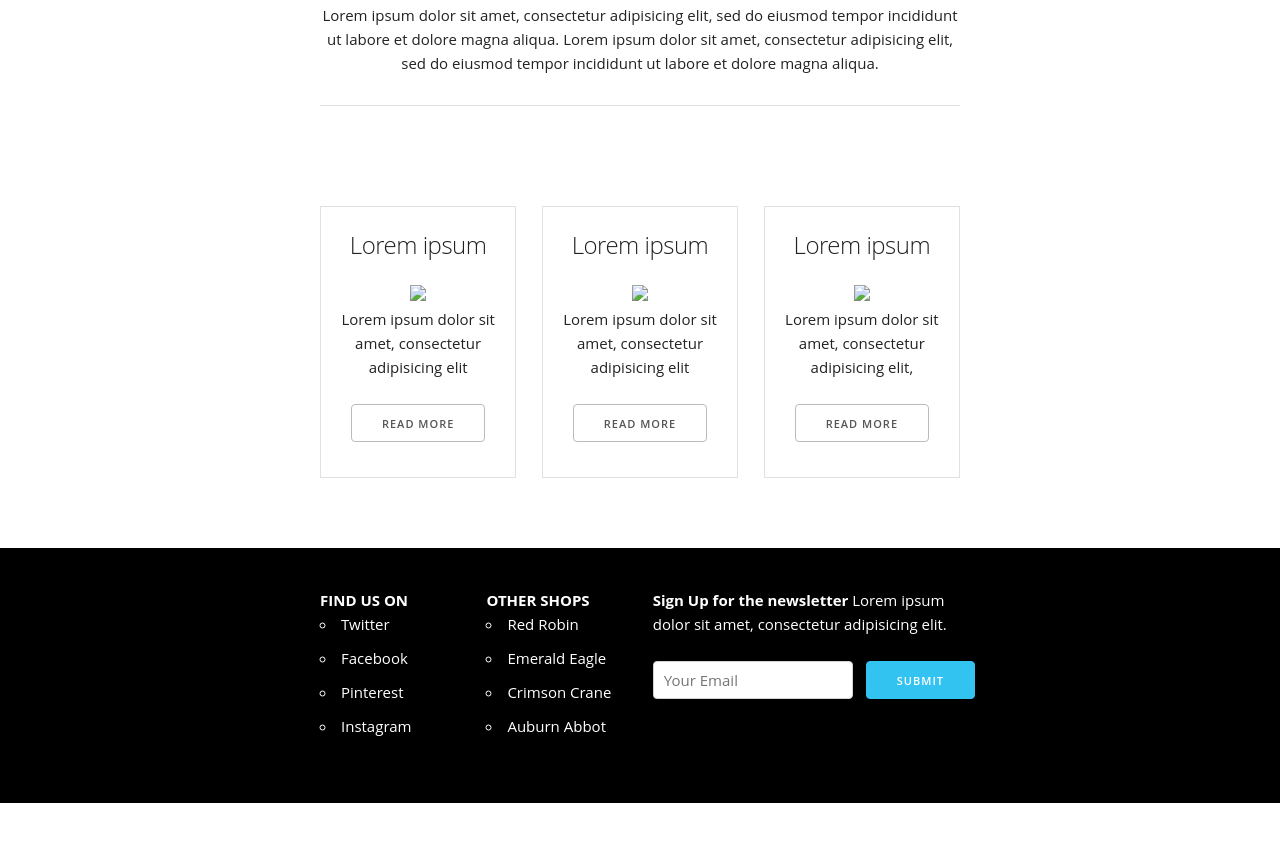
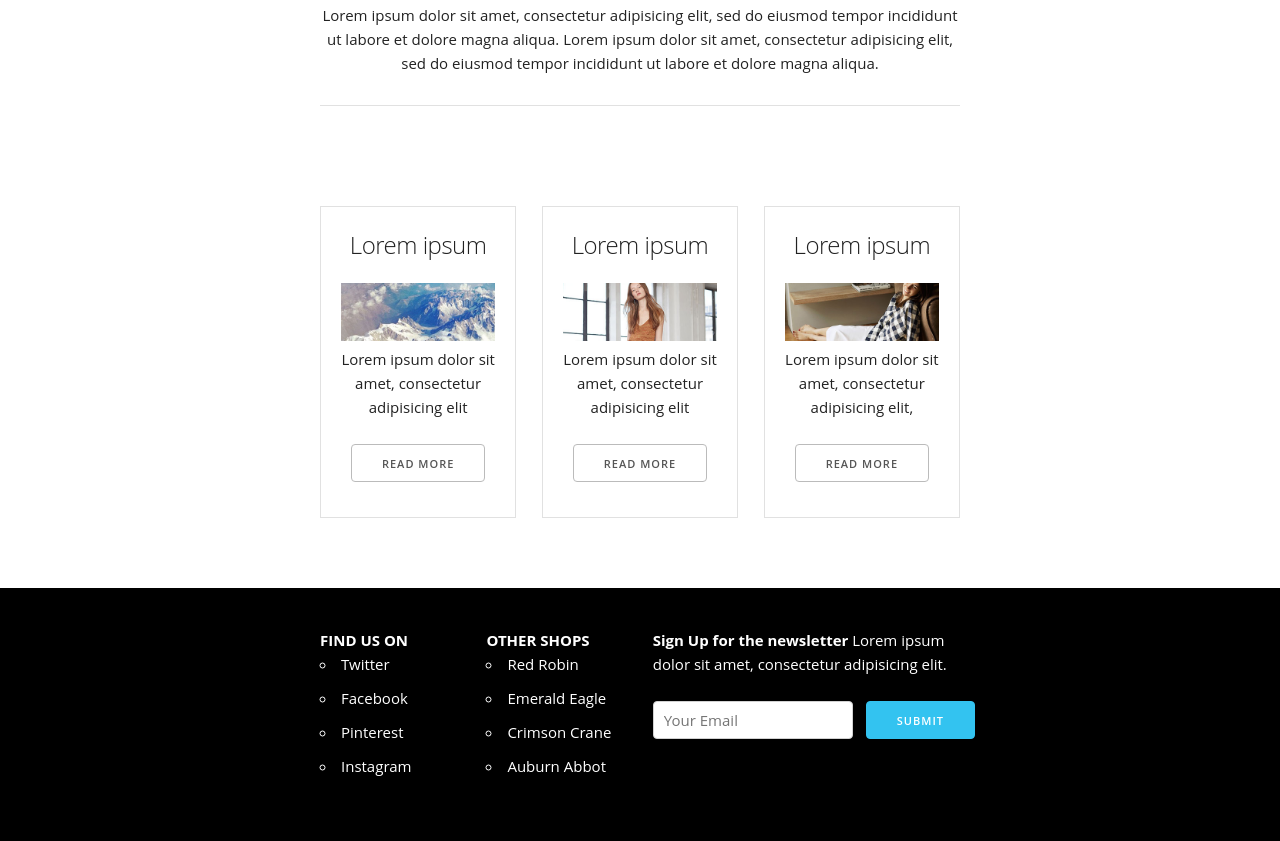
Before and after one commit to lolochka/black-bird, a plain HTML site: page index.html in a window 1280 px wide. Shown: the part 3192-4033 px from the top of the page. Before the commit the page ends 3995 px from the top, so only its background shows below. Drawn offline with Linux system fonts and the light colour scheme; the site is published under a folder, as on GitHub Pages, so addresses that start at the root find nothing.

Commit message:
Relative images

```diff
--- a/index.html
+++ b/index.html
@@ -92,19 +92,19 @@
         <div class="blog-posts row">
           <div class="post columns four post_1">
             <h5>Lorem ipsum</h5>
-            <img src="/images/posts/one.jpg">
+            <img src="images/posts/one.jpg">
             <p>Lorem ipsum dolor sit amet, consectetur adipisicing elit</p>
             <p><a class="button" href="#">Read more</a></p>
           </div>
           <div class="post columns four post_2">
             <h5>Lorem ipsum</h5>
-            <img src="/images/posts/two.jpg">
+            <img src="images/posts/two.jpg">
             <p>Lorem ipsum dolor sit amet, consectetur adipisicing elit</p>
             <p><a class="button" href="#">Read more</a></p>
           </div>
           <div class="post columns four post_3">
             <h5>Lorem ipsum</h5>
-            <img src="/images/posts/three.jpg">
+            <img src="images/posts/three.jpg">
             <p>Lorem ipsum dolor sit amet, consectetur adipisicing elit,</p>
             <p><a class="button" href="#">Read more</a></p>
           </div>
```
